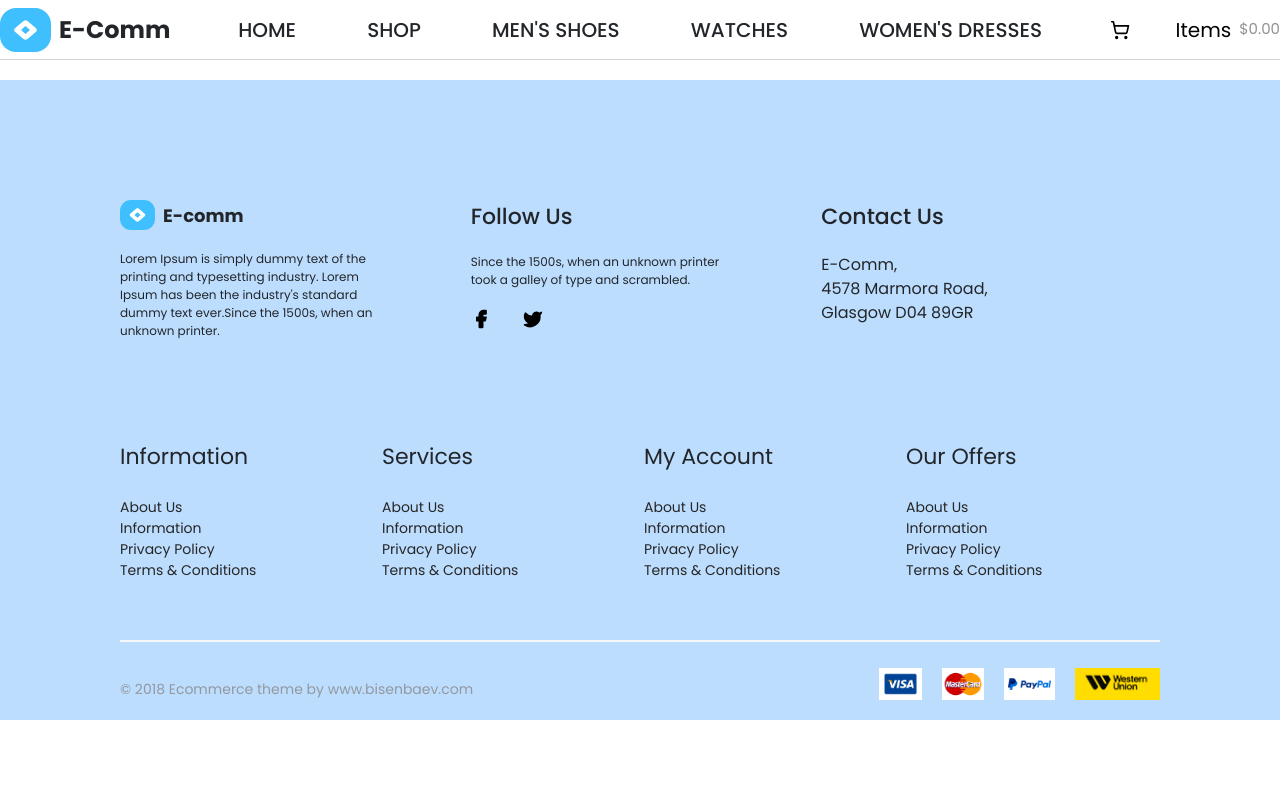
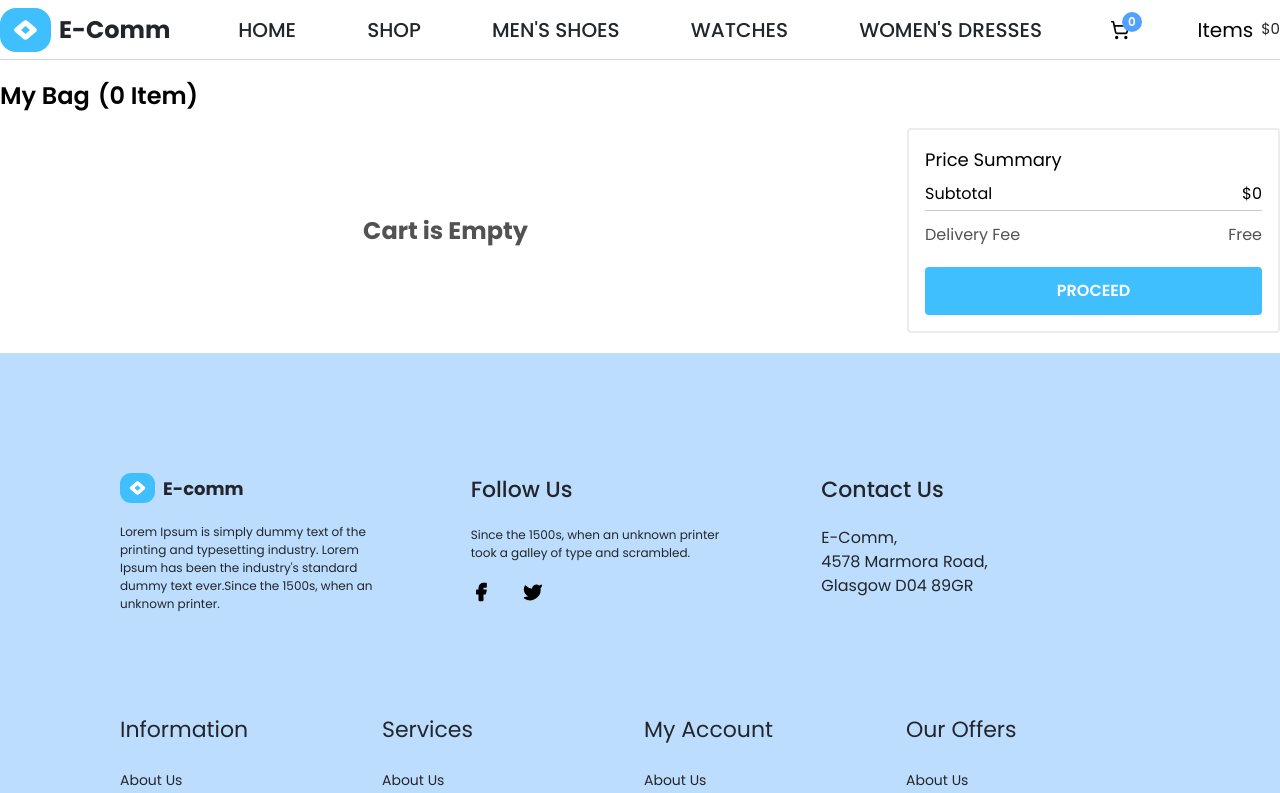
Before and after one commit to adiityasharma/e-comm, a React (Vite) app: page /cart in a window 1280 px wide. Shown: the top 793 px of the page. Built offline with nearby package versions, Linux system fonts and the light colour scheme.

Commit message:
implement cart functionality with cart page, redux integration, and product quantity management

```diff
--- a/src/App.jsx
+++ b/src/App.jsx
@@ -6,6 +6,7 @@ import { Route, Routes } from "react-router-dom";
 import Shop from "./pages/Shop";
 import CategoryPage from "./pages/CategoryPage";
 import ProductDetails from "./pages/ProductDetails";
+import Cart from "./pages/Cart";
 
 const App = () => {
   return (
@@ -16,6 +17,7 @@ const App = () => {
         <Route path="/shop" element={<Shop />} />
         <Route path="/category/:category" element={<CategoryPage />} />
         <Route path="/products/:id" element={<ProductDetails />} />
+        <Route path="/cart" element={<Cart />} />
       </Routes>
       <Footer />
     </main>
--- a/src/components/home/SaleProductCard.jsx
+++ b/src/components/home/SaleProductCard.jsx
@@ -1,16 +1,19 @@
 import React from "react";
 
 import { findDiscountedPrice } from "../shop/ProductCard";
+import { Link } from "react-router-dom";
 
 const SaleProductCard = ({ data }) => {
   return (
     <div className="w-full md:w-full flex flex-col gap-3 md:gap-5 border-2 p-4 md:p-6 rounded-xl border-[#eaefff] ">
       <div className="relative w-50 h-50 md:w-full md:h-60 overflow-hidden">
-        <img
-          className="w-full h-full object-cover"
-          src={data?.thumbnail}
-          alt="product img"
-        />
+        <Link to={`/products/${data?.id}`}>
+          <img
+            className="w-full h-full object-cover"
+            src={data?.thumbnail}
+            alt="product img"
+          />
+        </Link>
         <div className="absolute z-2 top-0 bg-[#FF4858] text-white text-[12px] lg:text-[20px] px-2 md:px-3 py-1 rounded">
           Hot
         </div>
--- a/src/components/nav/Header.jsx
+++ b/src/components/nav/Header.jsx
@@ -2,6 +2,7 @@ import React, { useEffect, useState } from "react";
 import logoIcon from "../../asset/Icon.svg";
 import { Menu, ShoppingCart, X } from "lucide-react";
 import { Link } from "react-router-dom";
+import { useDispatch, useSelector } from "react-redux";
 
 const navItems = [
   {
@@ -33,6 +34,19 @@ const navItems = [
 
 const Header = () => {
   const [isMobileMenuOpen, setIsMobileMenuOpen] = useState(false);
+  const { items } = useSelector((state) => state.cart);
+  const [subtotal, setSubtotal] = useState(0);
+  const dispatch = useDispatch();
+
+  useEffect(() => {
+    if (!items || items.length === 0) return;
+
+    const totalPrice = items?.reduce((acc, curr) => {
+      return acc + parseInt(curr.discountedPrice) * parseInt(curr.quantity);
+    }, 0);
+
+    setSubtotal(totalPrice);
+  }, [items]);
 
   useEffect(() => {
     if (isMobileMenuOpen) {
@@ -71,18 +85,29 @@ const Header = () => {
         </ul>
       </div>
       <div className="hidden md:flex gap-2  lg:w-[170px] h-[40px] items-center justify-between font-[Proxima Nova] ">
-        <Link to={"/cart"}>
+        <Link to={"/cart"} className="relative">
           <ShoppingCart size={20} className="hover:text-blue-400" />
+          <div className="absolute -top-2 -right-3 bg-blue-400 rounded-full w-5 h-5 flex items-center justify-center">
+            <p className="text-[12px] font-[600] text-white">{items.length}</p>
+          </div>
         </Link>
         <div className=" flex items-center gap-2 text-[20px] ">
           <h1 className="md:text-[16px] lg:text-[20px]">Items</h1>
-          <p className="text-[#262626] text-[15px] lg:text-normal opacity-50">$0.00</p>
+          <p className="text-[#262626] text-[15px] lg:text-normal">
+            ${subtotal}
+          </p>
         </div>
       </div>
       {/* mobile view nav */}
       <div className="md:hidden flex gap-5 items-center">
-        <Link to={"/cart"} className=" items-center justify-between font-[Proxima Nova] ">
+        <Link
+          to={"/cart"}
+          className="relative items-center justify-between font-[Proxima Nova] "
+        >
           <ShoppingCart size={20} className=" " />
+          <div className="absolute -top-2 -right-3 bg-blue-400 rounded-full w-5 h-5 flex items-center justify-center">
+            <p className="text-[12px] font-[600] text-white">{items.length}</p>
+          </div>
         </Link>
 
         <div onClick={() => setIsMobileMenuOpen(!isMobileMenuOpen)}>
@@ -96,7 +121,7 @@ const Header = () => {
             {navItems.map((item) => (
               <Link
                 to={item.url}
-                onClick={()=>isMobileMenuOpen(false)}
+                onClick={() => isMobileMenuOpen(false)}
                 className="text-[25px] font-[500] text-[#22262A] "
                 key={item.id}
               >
--- /dev/null
+++ b/src/features/cartSlice.js
@@ -0,0 +1,45 @@
+import { createSlice } from "@reduxjs/toolkit";
+
+const initialState = {
+  items: JSON.parse(localStorage.getItem("cartItems")) || []
+}
+
+export const cartSlice = createSlice({
+  name: "cart",
+  initialState,
+  reducers: {
+    addToCart: (state, action) => {
+      const product = action.payload;
+      const existing = state.items?.find((item) => item.id === product.id);
+
+      if (existing) {
+        existing.quantity += 1
+      } else {
+        state.items.push({ ...product, quantity: 1 })
+      }
+
+      localStorage.setItem("cartItems", JSON.stringify(state.items))
+    },
+
+    removeToCart: (state, action) => {
+      state.items = state.items.filter((item) => item.id != action.payload);
+      localStorage.setItem("cartItems", JSON.stringify(state.items))
+    },
+
+    decreaseQuantity: (state, action) => {
+      const item = state.items.find((product) => product.id === action.payload);
+      if (item) {
+        if (item.quantity > 1) {
+          item.quantity -= 1
+        } else {
+          state.items = state.items.filter(product => product.id !== action.payload)
+        }
+      }
+      localStorage.setItem("cartItems", JSON.stringify(state.items))
+    },
+  }
+})
+
+export const { addToCart, decreaseQuantity, removeToCart } = cartSlice.actions;
+
+export default cartSlice.reducer;
--- /dev/null
+++ b/src/pages/Cart.jsx
@@ -0,0 +1,127 @@
+import { Truck, X } from "lucide-react";
+import React, { useEffect, useState } from "react";
+import { useDispatch, useSelector } from "react-redux";
+import {
+  addToCart,
+  decreaseQuantity,
+  removeToCart,
+} from "../features/cartSlice";
+import { Link } from "react-router-dom";
+
+const Cart = () => {
+  const { items } = useSelector((state) => state.cart);
+  const [subtotal, setSubtotal] = useState(0);
+  const dispatch = useDispatch();
+
+  useEffect(() => {
+    if (!items || items.length === 0) return;
+
+    const totalPrice = items?.reduce((acc, curr) => {
+      return acc + parseInt(curr.discountedPrice) * parseInt(curr.quantity);
+    }, 0);
+
+    setSubtotal(totalPrice);
+  }, [items]);
+
+  return (
+    <div className="w-full md:mt-5 flex flex-col gap-4 p-4 md:p-0">
+      <div className="flex items-center gap-2 font-[600] text-2xl">
+        <h1>My Bag</h1>
+        <h1>({items.length} Item)</h1>
+      </div>
+
+      <div className="w-full flex lg:flex-row flex-col justify-between gap-4">
+        {items.length > 0 ? (
+          <div className="lg:w-240 flex flex-col gap-1 md:gap-3">
+            {items?.length > 0 &&
+              items.map((item) => (
+                <div
+                  key={item?.id}
+                  className="relative w-full md:h-50 lg:h-60 flex gap-5 rounded border-2 border-[#ececec] p-4"
+                >
+                  <Link to={`/products/${item.id}`} className="w-20 md:w-45 h-full overflow-hidden rounded">
+                    <img
+                      className="w-full h-full object-cover"
+                      src={item.image}
+                      alt="product image"
+                    />
+                  </Link>
+
+                  <div className="flex flex-col md:gap-1 lg:gap-2">
+                    <h1 className="text-[14px] font-[500] md:text-lg ">
+                      {item.title}
+                    </h1>
+
+                    <div className="flex items-center text-[12px] md:text-sm gap-2">
+                      <Truck size={18} className="hidden md:block" />
+                      <h1>{item.shippingInformation}</h1>
+                    </div>
+
+                    <h1 className=" text-[12px] md:text-[15px] ">
+                      Qty: {item.quantity}
+                    </h1>
+
+                    <div className="text-[12px] md:text-[15px] lg:text-[20px] font-[500]  flex gap-1 items-center ">
+                      <h1>${item.discountedPrice}</h1>
+                      <h1 className="text-sm font-[500] line-through text-neutral-500 ">
+                        ${item.price}
+                      </h1>
+                    </div>
+
+                    <div className=" flex gap-2 mt-2 md:mt-0">
+                      <button
+                        onClick={() => dispatch(decreaseQuantity(item.id))}
+                        className="w-7 lg:w-10 md:h-7 lg:h-10 cursor-pointer rounded bg-neutral-100 hover:bg-neutral-200"
+                      >
+                        -
+                      </button>
+                      <button
+                        onClick={() => dispatch(addToCart(item))}
+                        className="w-7 lg:w-10 md:h-7 lg:h-10 cursor-pointer rounded bg-neutral-100 hover:bg-neutral-200"
+                      >
+                        +
+                      </button>
+                    </div>
+                  </div>
+
+                  <button
+                    onClick={() => dispatch(removeToCart(item.id))}
+                    className="absolute top-4 right-5 text-neutral-400 cursor-pointer hover:text-neutral-700"
+                  >
+                    <X />
+                  </button>
+                </div>
+              ))}
+          </div>
+        ) : (
+          <div className="w-full py-10 text-2xl font-bold flex items-center justify-center text-neutral-600 ">
+            <h1>Cart is Empty</h1>
+          </div>
+        )}
+
+        <div className="w-full lg:w-130 flex flex-col gap-3 h-fit border-2 rounded border-[#ececec] p-4">
+          <div className="flex flex-col gap-2 border-b border-[#c9c9c9]">
+            <h1 className="text-lg">Price Summary</h1>
+            <div className="w-full flex items-center justify-between mb-1">
+              <h1>Subtotal</h1>
+              <h1>${subtotal}</h1>
+            </div>
+          </div>
+
+          <div className="flex flex-col gap-2  text-neutral-600">
+            <div className="flex w-full justify-between">
+              <h1>Delivery Fee</h1>
+              <h1>Free</h1>
+            </div>
+          </div>
+
+          <button className="w-full py-3 cursor-pointer bg-[#40BFFF] rounded mt-2 font-[600] text-white">
+            PROCEED
+          </button>
+        </div>
+      </div>
+    </div>
+  );
+};
+
+export default Cart;
--- a/src/pages/CategoryPage.jsx
+++ b/src/pages/CategoryPage.jsx
@@ -27,7 +27,6 @@ const CategoryPage = () => {
       const filteredArr = items.products.filter(
         (item) => item.brand === filterByBrand
       );
-      console.log(filteredArr);
       setSortedProducts(filteredArr);
     }
   }, [filterByBrand]);
--- a/src/store/store.js
+++ b/src/store/store.js
@@ -1,8 +1,10 @@
 import { configureStore } from "@reduxjs/toolkit";
 import productSlice from "../features/productSlice";
+import cartSlice from "../features/cartSlice";
 
 export const store = configureStore({
   reducer: {
-    allProducts: productSlice
+    allProducts: productSlice,
+    cart: cartSlice
   }
 })
```
Also changed, not shown: src/pages/ProductDetails.jsx (+21 -1 lines).
